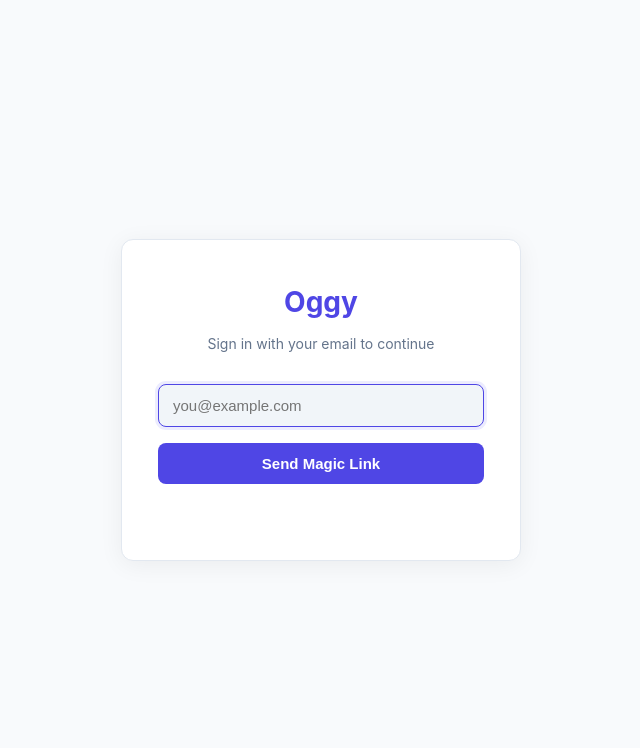
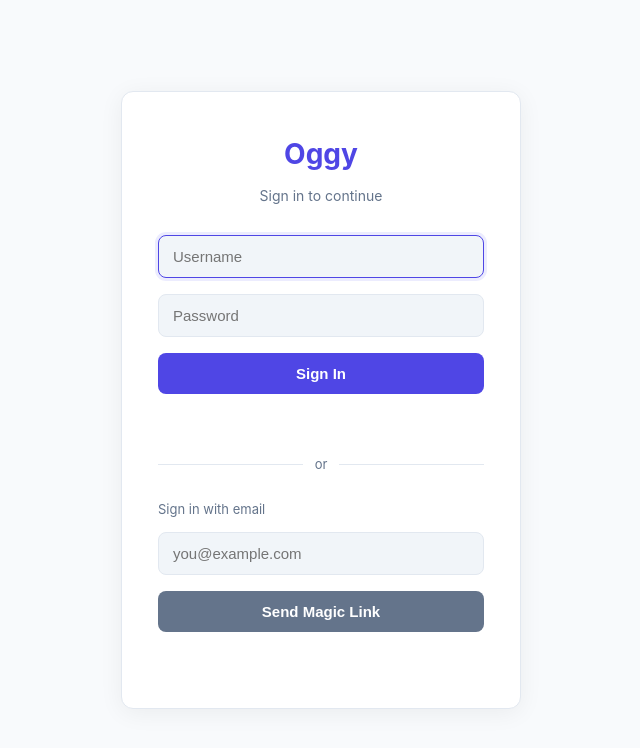
Before and after one commit to avyaktrout/Oggy, a website: page services/applications/public/login.html in a window 1280 px wide. Shown: the whole page, without its empty margins (319-959 px from the left). Drawn offline with Linux system fonts and the light colour scheme; no server answers.

Commit message:
login page fixes

```diff
--- a/services/applications/public/login.html
+++ b/services/applications/public/login.html
@@ -37,6 +37,16 @@
         }
         .login-status.success { color: var(--success); }
         .login-status.error { color: var(--danger); }
+        .login-divider {
+            display: flex; align-items: center; margin: 24px 0; gap: 12px;
+            color: var(--text-muted); font-size: 13px;
+        }
+        .login-divider::before, .login-divider::after {
+            content: ''; flex: 1; height: 1px; background: var(--border);
+        }
+        .login-section-label {
+            font-size: 13px; color: var(--text-muted); margin-bottom: 12px; text-align: left;
+        }
         .login-dev-url {
             margin-top: 12px; padding: 10px; background: var(--bg-secondary);
             border: 1px solid var(--border); border-radius: var(--radius);
@@ -49,12 +59,24 @@
 <body>
     <div class="login-card">
         <div class="login-brand">Oggy</div>
-        <div class="login-subtitle">Sign in with your email to continue</div>
+        <div class="login-subtitle">Sign in to continue</div>
 
+        <form onsubmit="demoLogin(event)">
+            <input type="text" class="login-input" id="demo-username"
+                   placeholder="Username" required autofocus autocomplete="username">
+            <input type="password" class="login-input" id="demo-password"
+                   placeholder="Password" required autocomplete="current-password">
+            <button type="submit" class="login-btn" id="demo-btn">Sign In</button>
+        </form>
+        <div class="login-status" id="demo-status"></div>
+
+        <div class="login-divider">or</div>
+
+        <div class="login-section-label">Sign in with email</div>
         <form onsubmit="requestMagicLink(event)">
             <input type="email" class="login-input" id="login-email"
-                   placeholder="you@example.com" required autofocus>
-            <button type="submit" class="login-btn" id="login-btn">Send Magic Link</button>
+                   placeholder="you@example.com" required>
+            <button type="submit" class="login-btn" id="login-btn" style="background: var(--text-muted);">Send Magic Link</button>
         </form>
 
         <div class="login-status" id="login-status"></div>
@@ -62,6 +84,44 @@
     </div>
 
     <script>
+        async function demoLogin(e) {
+            e.preventDefault();
+            const username = document.getElementById('demo-username').value.trim();
+            const password = document.getElementById('demo-password').value;
+            const btn = document.getElementById('demo-btn');
+            const status = document.getElementById('demo-status');
+
+            btn.disabled = true;
+            btn.textContent = 'Signing in...';
+            status.textContent = '';
+            status.className = 'login-status';
+
+            try {
+                const res = await fetch('/v0/auth/demo-login', {
+                    method: 'POST',
+                    headers: { 'Content-Type': 'application/json' },
+                    body: JSON.stringify({ username, password }),
+                    credentials: 'include'
+                });
+                const data = await res.json();
+
+                if (res.ok) {
+                    status.textContent = 'Signed in! Redirecting...';
+                    status.className = 'login-status success';
+                    window.location.href = '/';
+                } else {
+                    status.textContent = data.error || 'Invalid credentials.';
+                    status.className = 'login-status error';
+                }
+            } catch (err) {
+                status.textContent = 'Network error. Please try again.';
+                status.className = 'login-status error';
+            } finally {
+                btn.disabled = false;
+                btn.textContent = 'Sign In';
+            }
+        }
+
         async function requestMagicLink(e) {
             e.preventDefault();
             const email = document.getElementById('login-email').value.trim();
```
Also changed, not shown: services/applications/src/shared/routes/auth.js (+41 -0 lines).
